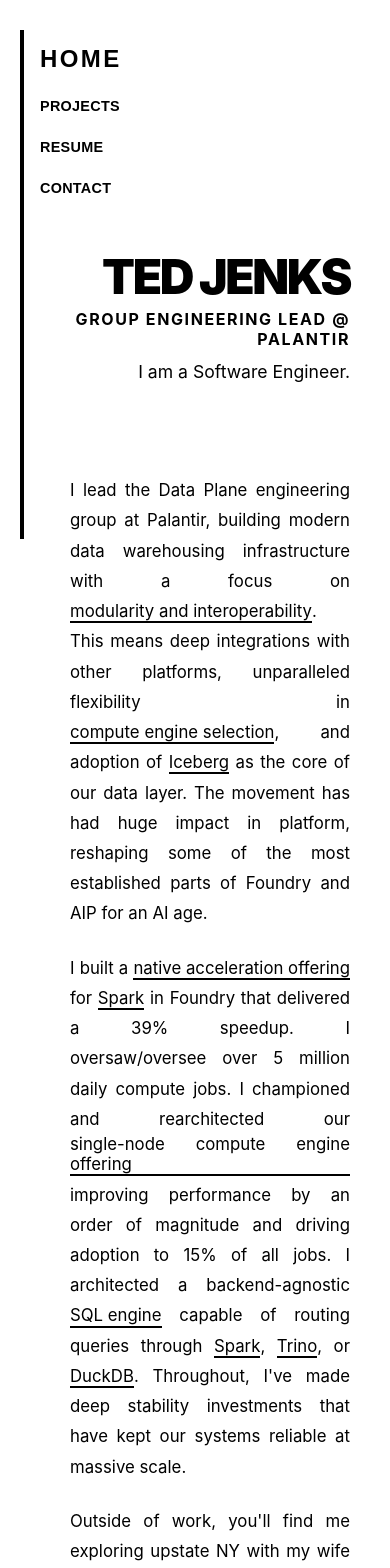
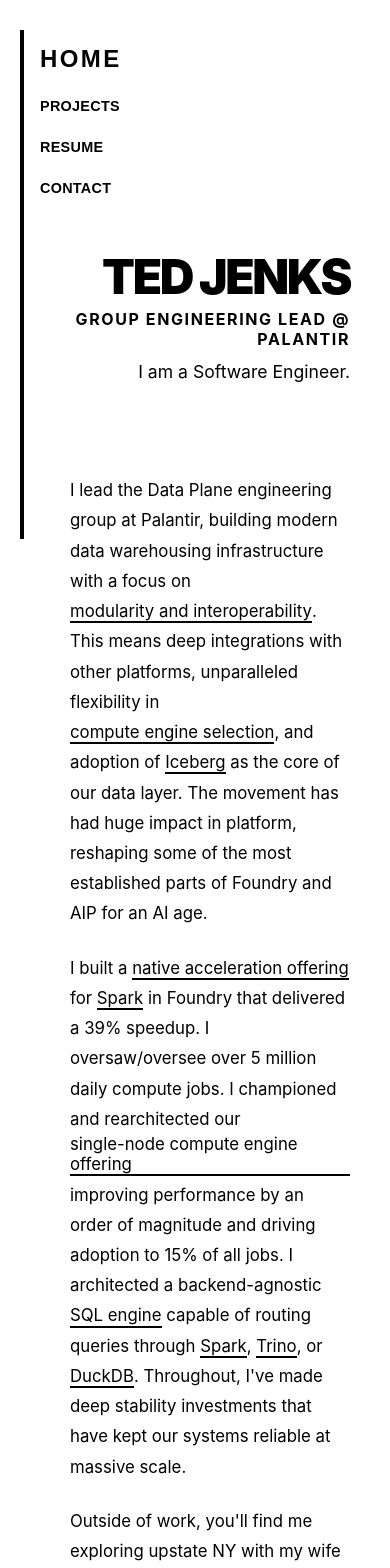
Before and after one commit to ted-jenks/website, a React (Create React App) app: page / in a window 390 px wide. Shown: the top 1568 px of the page. Built offline with nearby package versions, Linux system fonts and the light colour scheme.

Commit message:
not left on mobile

```diff
--- a/src/pages/Home.css
+++ b/src/pages/Home.css
@@ -82,7 +82,6 @@
 
 .about-content a:hover {
   transform: scale(1.025);
-
 }
 
 @media (max-width: 768px) {
@@ -98,4 +97,7 @@
   .about-section {
     padding: 20px;
   }
+  .about-content {
+    text-align: left;
+  }
 }
```
